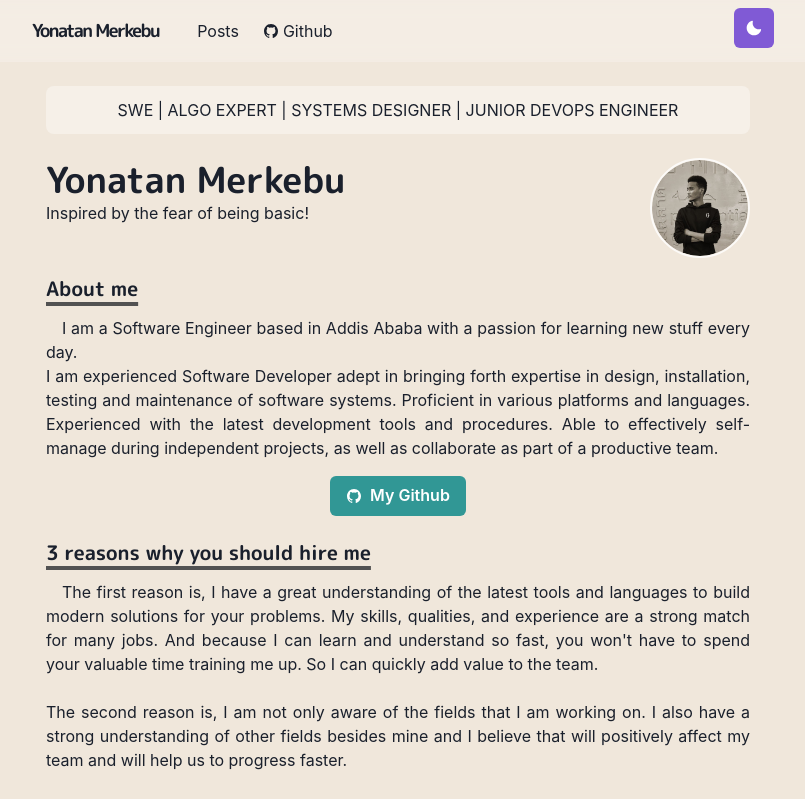
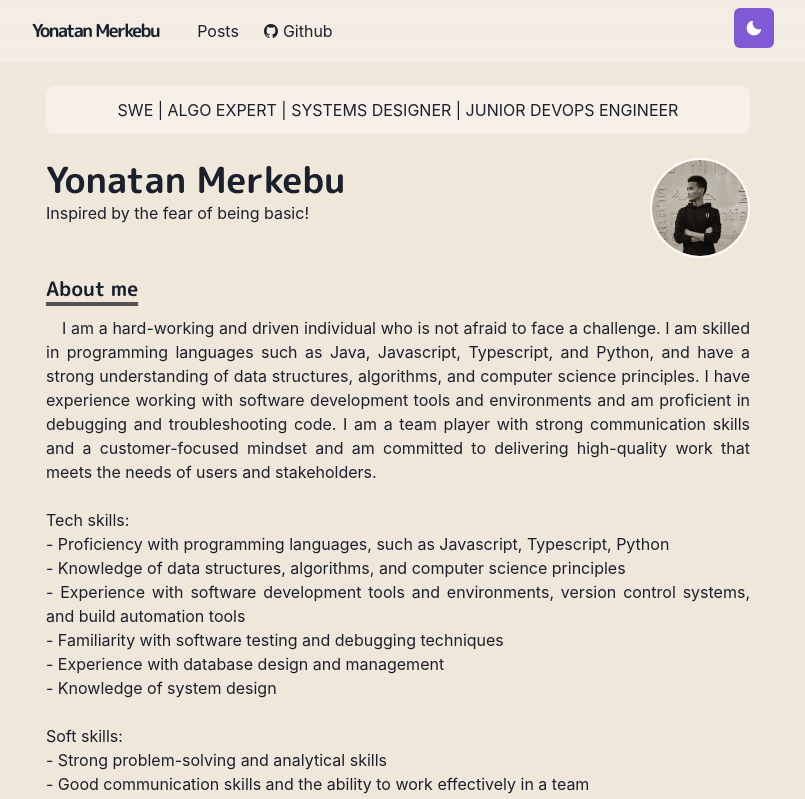
Before and after one commit to MyoniM/simple-portfolio-website, a Next.js app: page / in a window 1280 px wide. Shown: the top 799 px of the page, without its empty margins (242-1047 px from the left). Built offline with nearby package versions, Linux system fonts and the light colour scheme.

Commit message:
new about me and reason to hire section

```diff
--- a/pages/index.js
+++ b/pages/index.js
@@ -61,10 +61,52 @@ const Home = () => {
             About me
           </Heading>
           <Paragraph>
-            I am a Software Engineer based in Addis Ababa with a passion for learning new stuff every day. <br /> I am experienced Software Developer
-            adept in bringing forth expertise in design, installation, testing and maintenance of software systems. Proficient in various platforms
-            and languages. Experienced with the latest development tools and procedures. Able to effectively self-manage during independent projects,
-            as well as collaborate as part of a productive team.
+            I am a hard-working and driven individual who is not afraid to face a challenge. I am skilled in programming languages such as Java,
+            Javascript, Typescript, and Python, and have a strong understanding of data structures, algorithms, and computer science principles. I
+            have experience working with software development tools and environments and am proficient in debugging and troubleshooting code. I am a
+            team player with strong communication skills and a customer-focused mindset and am committed to delivering high-quality work that meets
+            the needs of users and stakeholders.
+            <br />
+            <br />
+            Tech skills:
+            <br />
+            - Proficiency with programming languages, such as Javascript, Typescript, Python
+            <br />
+            - Knowledge of data structures, algorithms, and computer science principles
+            <br />
+            - Experience with software development tools and environments, version control systems, and build automation tools
+            <br />
+            - Familiarity with software testing and debugging techniques
+            <br />
+            - Experience with database design and management
+            <br />
+            - Knowledge of system design
+            <br />
+            <br />
+            Soft skills:
+            <br />
+            - Strong problem-solving and analytical skills
+            <br />
+            - Good communication skills and the ability to work effectively in a team
+            <br />
+            - Attention to detail and ability to deliver high-quality work
+            <br />
+            - Time management and organization skills
+            <br />
+            - Ability to learn and adapt to new technologies and methodologies
+            <br />
+            - Customer-focused mindset and ability to understand and address user needs
+            <br />
+            - Creativity and ability to generate new ideas and approaches to solving problems
+            <br />
+            <br />
+            As a software engineer, my long-term career goal is to become an expert in a specific area of software development, such as backend
+            development, systems design, or the cloud. I am also interested in eventually taking on a leadership role and mentoring other team
+            members.
+            <br />
+            <br />
+            In the short term, I am focused on improving my technical skills and staying up-to-date on the latest technologies and best practices.
+            Ultimately, I want to use my skills and knowledge to positively impact the world by developing innovative and valuable software solutions.
           </Paragraph>
           <Box align="center" my={4}>
             <NextLink target="_blank" href="https://github.com/MyoniM" scroll={false}>
@@ -80,13 +122,17 @@ const Home = () => {
             3 reasons why you should hire me
           </Heading>
           <Paragraph>
-            The first reason is, I have a great understanding of the latest tools and languages to build modern solutions for your problems. My
-            skills, qualities, and experience are a strong match for many jobs. And because I can learn and understand so fast, you won&apos;t have to
-            spend your valuable time training me up. So I can quickly add value to the team. <br />
-            <br /> The second reason is, I am not only aware of the fields that I am working on. I also have a strong understanding of other fields
-            besides mine and I believe that will positively affect my team and will help us to progress faster.
-            <br /> <br />
-            The third reason is, I always take ownership of my professional development. I will always improve and grow in the role.
+            The first is that I can design cutting-edge solutions to your challenges because I have a thorough understanding of the newest tools and
+            programming languages. For many occupations, my qualifications, traits, and experience are a strong match. Additionally, you won&apos;t need to
+            waste your valuable time training me because I can learn and grasp things so quickly.
+            <br />
+            <br />
+            The second reason is that I am not only knowledgeable in the fields I work in. I am also quite knowledgeable in disciplines outside of my
+            own, and I think that will benefit my team and speed up our progress.
+            <br />
+            <br />
+            The third factor is that I always assume responsibility for my own professional progress. I&apos;ll continue to develop and get better at the
+            job.
           </Paragraph>
         </Section>
 
```
